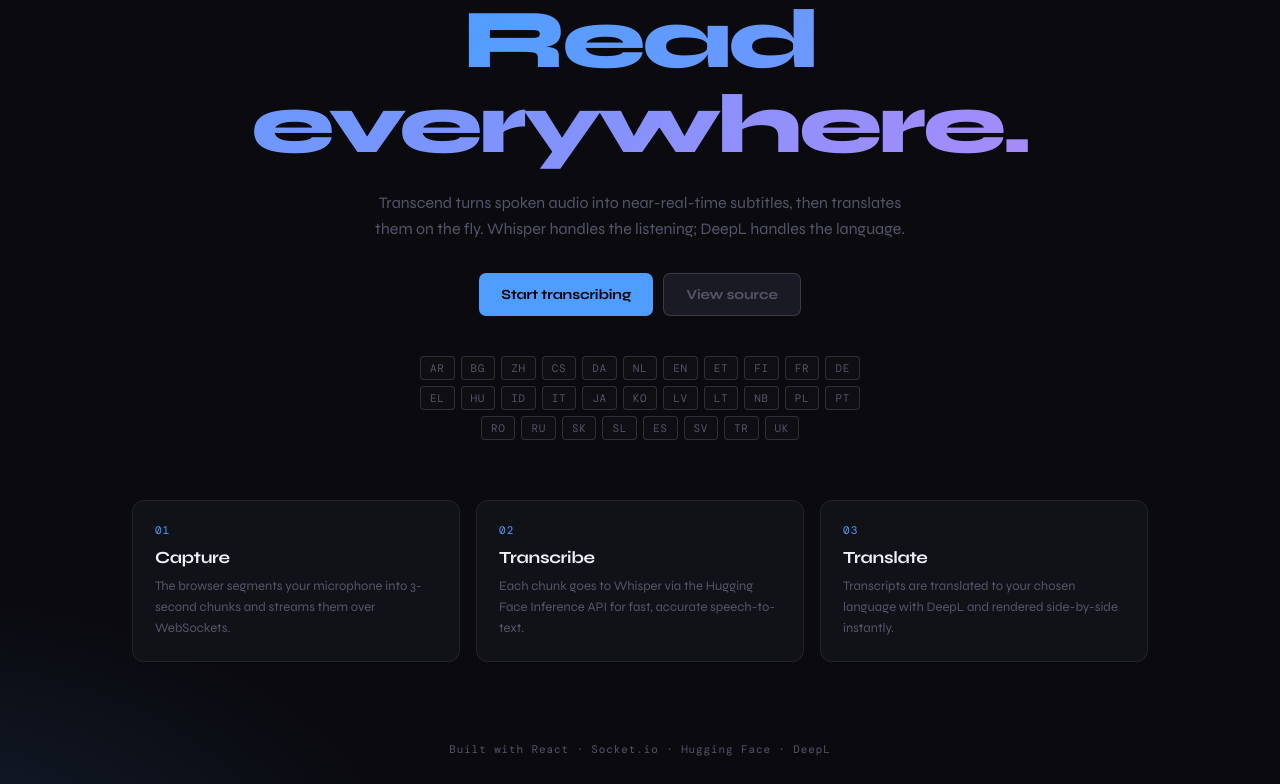
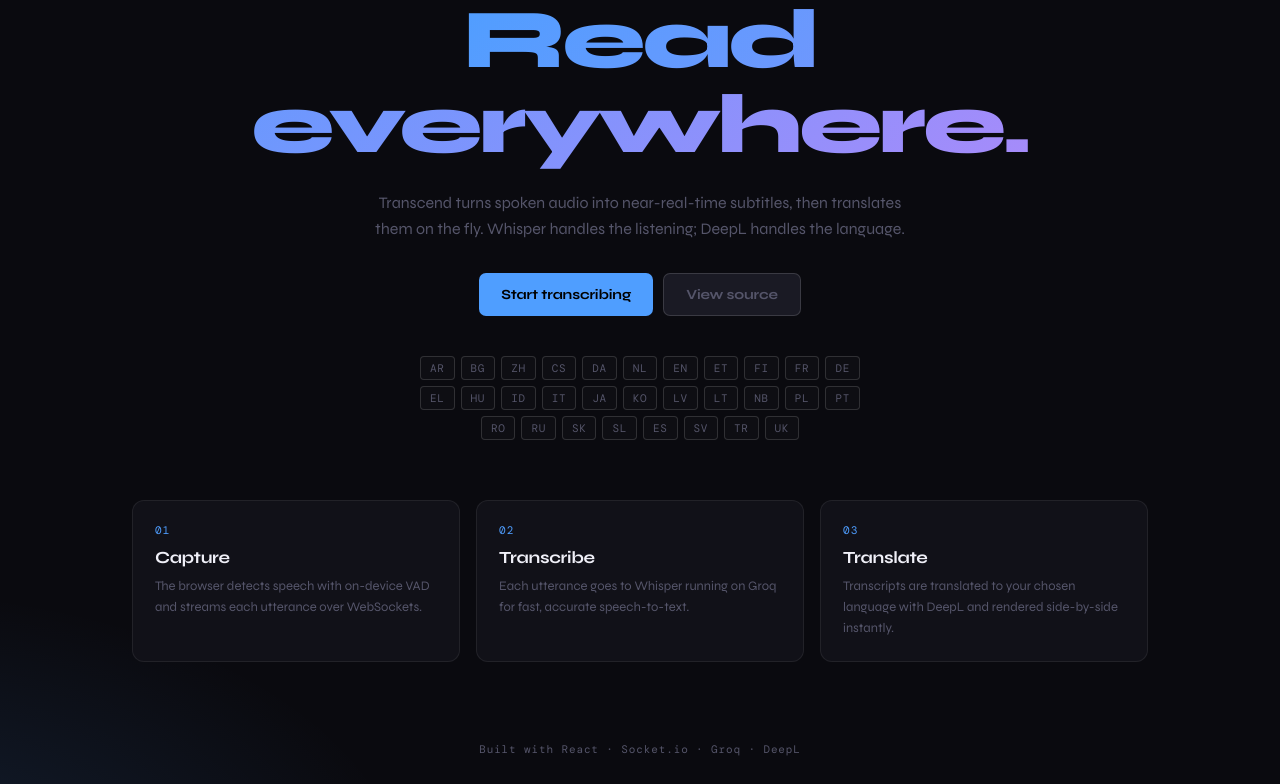
Before and after one commit to TwoSevens/transcend, a React (Vite) app in the folder frontend/: page / in a window 1280 px wide. Shown: the part 271-1055 px from the top of the page. Built offline with nearby package versions, Linux system fonts and the light colour scheme; no server answers.

Commit message:
Update feature descriptions and technologies used

```diff
--- a/frontend/Home.jsx
+++ b/frontend/Home.jsx
@@ -49,12 +49,12 @@ export default function Home({ onStart }) {
         <div className="feature">
           <div className="feature-num">01</div>
           <h3>Capture</h3>
-          <p>The browser segments your microphone into 3-second chunks and streams them over WebSockets.</p>
+          <p>The browser detects speech with on-device VAD and streams each utterance over WebSockets.</p>
         </div>
         <div className="feature">
           <div className="feature-num">02</div>
           <h3>Transcribe</h3>
-          <p>Each chunk goes to Whisper via the Hugging Face Inference API for fast, accurate speech-to-text.</p>
+          <p>Each utterance goes to Whisper running on Groq for fast, accurate speech-to-text.</p>
         </div>
         <div className="feature">
           <div className="feature-num">03</div>
@@ -64,7 +64,7 @@ export default function Home({ onStart }) {
       </section>
 
       <footer className="home-foot">
-        <span>Built with React · Socket.io · Hugging Face · DeepL</span>
+        <span>Built with React · Socket.io · Groq · DeepL</span>
       </footer>
     </div>
   );
```
